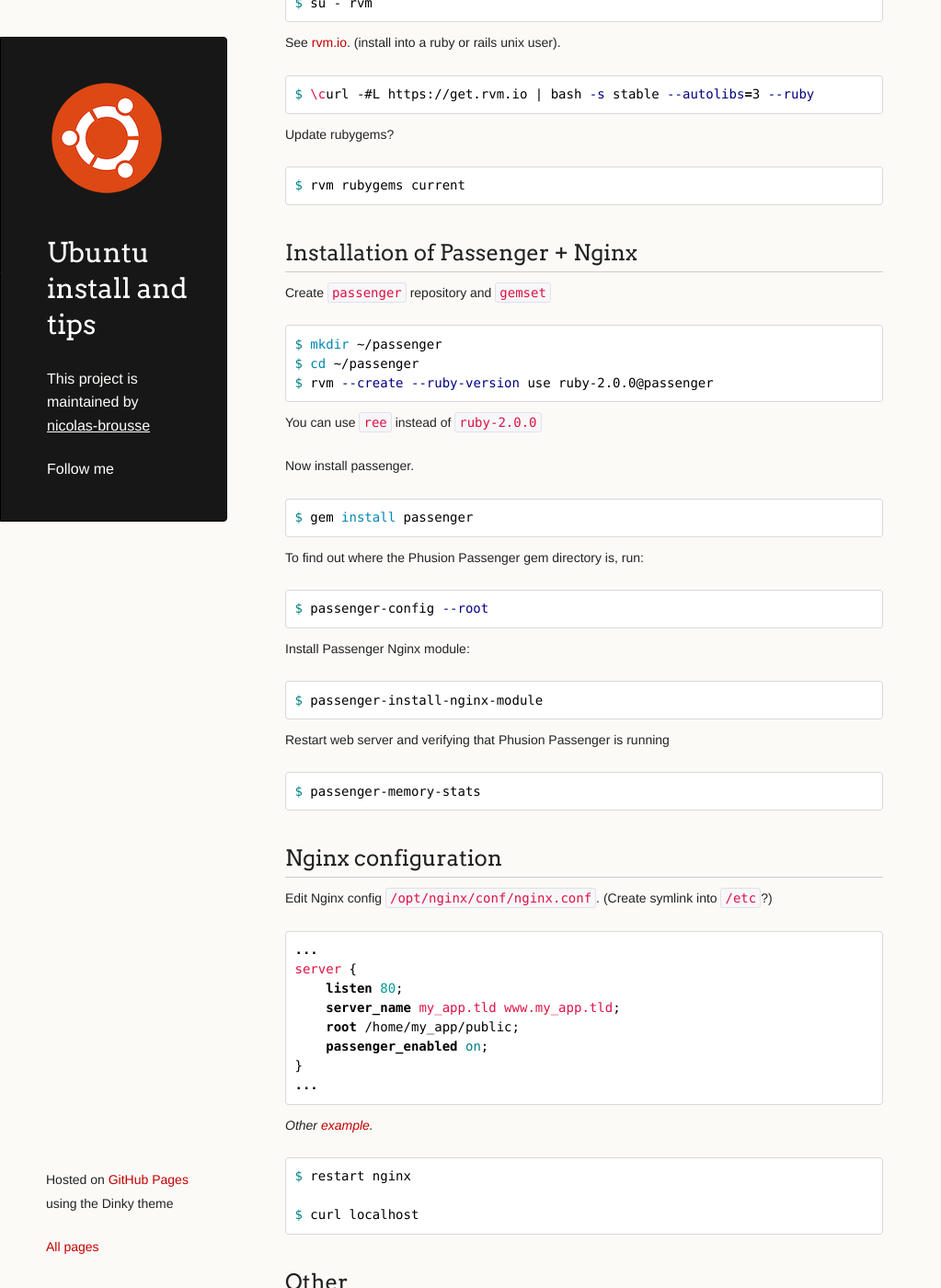
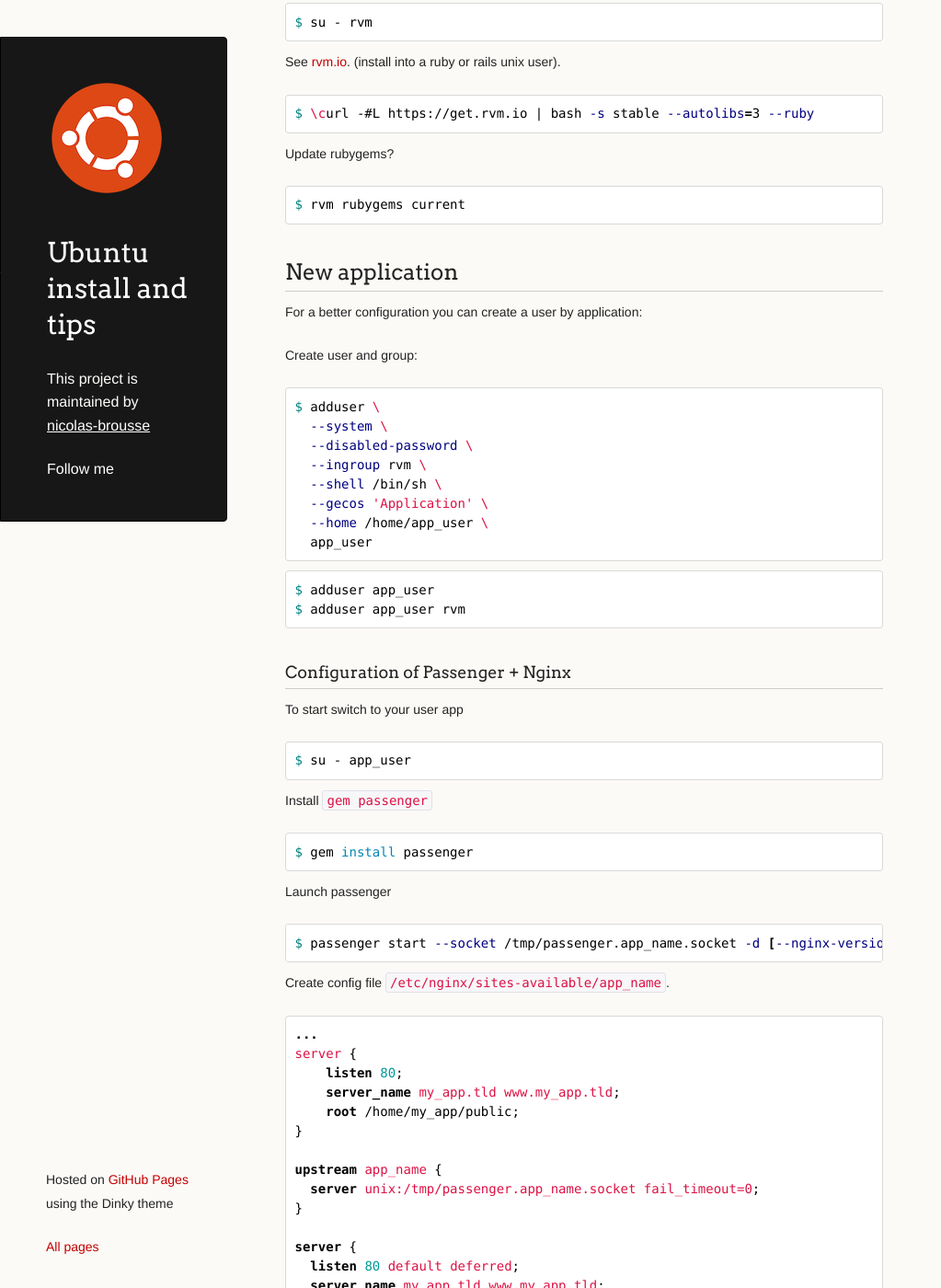
Before and after one commit to nicolas-brousse/ubuntu-install-and-tips, a Jekyll site: the page built from pages/installation/ruby-prod.md, in a window 1280 px wide and 1400 px high, scrolled down 1062 px. Shown: the whole window at 92% size, without its empty margins (0-1023 px from the left). Built offline with Jekyll 4.4.1, drawn with Linux system fonts in a browser that asks for light colours; Markdown is read by kramdown in place of the engine named in the settings; comment, search, counter and statistics services are not loaded; some of the changed text lies outside the part shown.

Commit message:
Update pages

````diff
--- a/pages/installation/ruby-prod.md
+++ b/pages/installation/ruby-prod.md
@@ -63,46 +64,52 @@
 ```
 
 
-## Installation of Passenger + Nginx
 
-Create `passenger` repository and `gemset`
+## New application
+
+For a better configuration you can create a user by application:
+
+Create user and group:
 
 ```bash
-$ mkdir ~/passenger
-$ cd ~/passenger
-$ rvm --create --ruby-version use ruby-2.0.0@passenger
+$ adduser \
+  --system \
+  --disabled-password \
+  --ingroup rvm \
+  --shell /bin/sh \
+  --gecos 'Application' \
+  --home /home/app_user \
+  app_user
 ```
 
-You can use `ree` instead of `ruby-2.0.0`
+```bash
+$ adduser app_user
+$ adduser app_user rvm
+```
 
-Now install passenger.
+
+
+### Configuration of Passenger + Nginx
+
+To start switch to your user app
+
+```bash
+$ su - app_user
+```
+
+Install `gem passenger`
 
 ```bash
 $ gem install passenger
 ```
 
-To find out where the Phusion Passenger gem directory is, run:
+Launch passenger
 
 ```bash
-$ passenger-config --root
+$ passenger start --socket /tmp/passenger.app_name.socket -d [--nginx-version x.x.x]
 ```
 
-Install Passenger Nginx module:
-
-```bash
-$ passenger-install-nginx-module
-```
-
-Restart web server and verifying that Phusion Passenger is running
-
-```bash
-$ passenger-memory-stats
-```
-
-
-## Nginx configuration
-
-Edit Nginx config `/opt/nginx/conf/nginx.conf`. (Create symlink into `/etc`?)
+Create config file `/etc/nginx/sites-available/app_name`.
 
 ```nginx
 ...
@@ -110,7 +117,31 @@
     listen 80;
     server_name my_app.tld www.my_app.tld;
     root /home/my_app/public;
-    passenger_enabled on;
+}
+
+upstream app_name {
+  server unix:/tmp/passenger.app_name.socket fail_timeout=0;
+}
+
+server {
+  listen 80 default deferred;
+  server_name my_app.tld www.my_app.tld;
+  root /home/app_user/public;
+
+  try_files $uri/index.html $uri @app_name;
+
+  location @app_name {
+    proxy_set_header X-Forwarded-For $proxy_add_x_forwarded_for;
+    proxy_set_header Host $http_host;
+    proxy_redirect off;
+
+    proxy_pass http://app_name
+  }
+
+  error_page 500 502 503 504 /500.html;
+
+  client_max_body_size 4G;
+  keepalive_timeout 10;
 }
 ...
 ```
@@ -122,16 +153,6 @@
 $ curl localhost
 ```
 
-
-## Other
-
-For a better configuration you can create a user by application:
-
-```bash
-$ adduser app_user
-$ adduser app_user rvm
-```
-
 -------------------------------
 sources:
 
````
Also changed, not shown: other parts of pages/installation/ruby-prod.md (+3 -2 lines), index.md (+2 -0 lines), pages/others/motd.md (added, +11 -0 lines).
